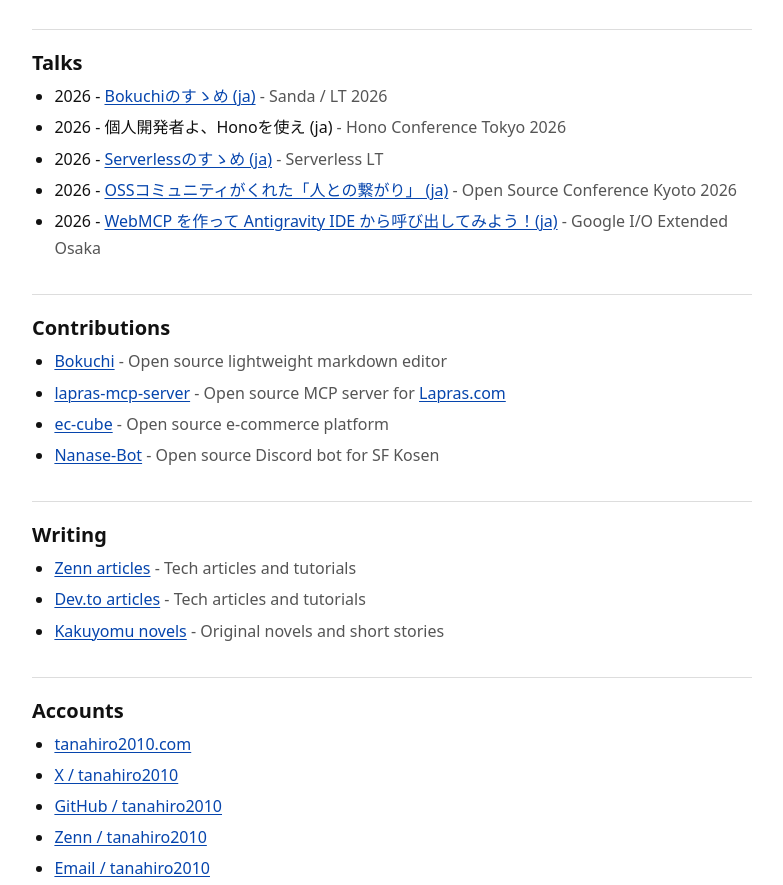
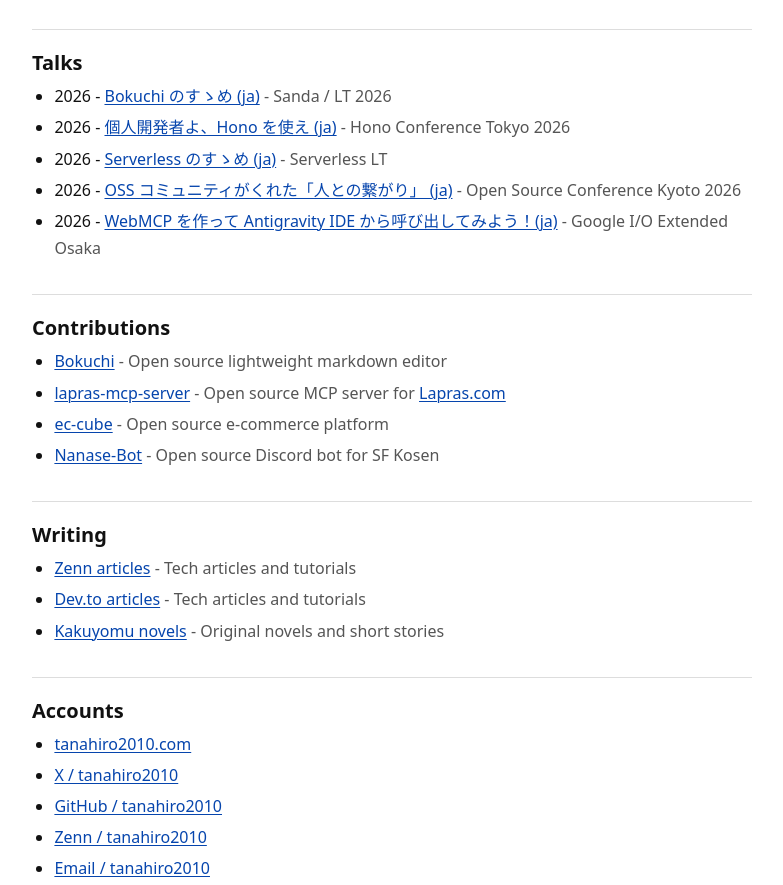
Before and after one commit to tanahiro2010/portfolio, an Astro site: page / in a window 1280 px wide. Shown: the part 2005-2890 px from the top of the page, without its empty margins (248-1031 px from the left). Built offline with nearby package versions, Linux system fonts and the light colour scheme; Astro itself is replaced by a stand-in of ours.

Commit message:
attach link

```diff
--- a/src/data/home.md
+++ b/src/data/home.md
@@ -37,6 +37,7 @@
 Working across a broad range of areas, including web, mobile, and application security.
 
 Responsibilities and experience include:
+
 - Maintaining and improving an existing production codebase
 - Refactoring and modifying legacy code
 - Identifying and fixing multiple security vulnerabilities
@@ -55,6 +56,7 @@
 Developed the frontend of a CMS using React, TypeScript, TanStack Router, and Tailwind CSS.
 
 Responsibilities and experience included:
+
 - Implementing article, user, and administrator management screens
 - Integrating the frontend with existing APIs
 - Designing routing and data-loading flows with TanStack Router
@@ -73,6 +75,7 @@
 Worked as a Security Researcher with a focus on practical security education.
 
 Responsibilities and experience included:
+
 - Creating educational materials on SQL Injection
 - Developing a sandbox environment for hands-on security training
 - Designing exercises that allowed participants to safely learn common SQL Injection concepts
@@ -87,6 +90,7 @@
 Worked on an existing WordPress-based landing page as a freelance frontend engineer.
 
 Responsibilities included:
+
 - Modifying a custom WordPress theme
 - Improving frontend performance and reducing page weight
 - Implementing SEO improvements
@@ -99,6 +103,7 @@
 Worked on the maintenance and infrastructure of existing landing pages.
 
 Responsibilities included:
+
 - Modifying three existing landing pages
 - Migrating the web server environment from Apache to Nginx
 - Configuring the new server environment and related infrastructure
@@ -111,6 +116,7 @@
 Worked on website infrastructure migration and content recovery.
 
 Responsibilities included:
+
 - Migrating the company's website to a new server environment
 - Recovering lost website content after migration issues
 - Restoring 5 pages
@@ -124,6 +130,7 @@
 Worked continuously with the company for approximately one year as a freelance engineer and marketer.
 
 Responsibilities included:
+
 - Modifying and maintaining landing pages
 - Supporting Google Ads campaigns
 - Supporting Meta Ads campaigns
@@ -137,35 +144,36 @@
 
 Worked as a freelance RPA (Robotic Process Automation) engineer for an unlisted company, focusing on automating repetitive tasks and improving efficiency.
 Scope of work included:
+
 - Developing and maintaining RPA scripts using Python and Java.
 - Automating data entry and processing tasks
 - Integrating RPA solutions with existing business processes
 
 </details>
 
-
 ## Works
 
 - 2026 - [SG / LT 2026](https://sglt.under18.dev)
-<span class="meta">- Website | Event website for Sanda Gakuen School Festival LT</span>
+  <span class="meta">- Website | Event website for Sanda Gakuen School Festival LT</span>
 - 2026 - [Yasumi?](https://yasumi.unischool.jp/)
-<span class="meta">- SaaS | LINE Bot / LIFF that notifies school closures based on weather warnings</span>
+  <span class="meta">- SaaS | LINE Bot / LIFF that notifies school closures based on weather warnings</span>
 - 2026 - [Devcast](https://devcast.work/)
-<span class="meta">- SaaS | Tech article management and distribution service</span>
+  <span class="meta">- SaaS | Tech article management and distribution service</span>
 - 2026 - [WebMCP Bridge Extension](https://github.com/gdg-jp/webmcp-bridge-extension)
-<span class="meta">- OSS | Browser extension version of WebMCP Bridge MCP</span>
+  <span class="meta">- OSS | Browser extension version of WebMCP Bridge MCP</span>
 - 2026 - [WebMCP Bridge MCP](https://github.com/gdg-jp/webmcp-bridge-mcp)
-<span class="meta">- OSS | MCP server bridging CLI and WebMCP</span>
+  <span class="meta">- OSS | MCP server bridging CLI and WebMCP</span>
 - 2026 - E.D.I.T.H
-<span class="meta">- Project | Communication assistance system for smart glasses (Alpha+ Project)</span>
+  <span class="meta">- Project | Communication assistance system for smart glasses (Alpha+ Project)</span>
 - 2024 - [ReCoron](https://re-coron.vercel.app/)
-<span class="meta">- SaaS | API based service for creating and managing cron job</span>
+  <span class="meta">- SaaS | API based service for creating and managing cron job</span>
 - 2023 - ReNovel
-<span class="meta">- SaaS | Novel publishing platform with writing, analytics, and social features</span>
+  <span class="meta">- SaaS | Novel publishing platform with writing, analytics, and social features</span>
 
 ## Awards
+
 - 2025 - 1st GA Web Novel Contest <span class="meta">- Passed the preliminary selection round</span>
-- 2024 - Neo-Page Novel Export Contest　<span class="meta">- Passed the preliminary selection round</span>
+- 2024 - Neo-Page Novel Export Contest 　<span class="meta">- Passed the preliminary selection round</span>
 
 ## Community
 
@@ -182,13 +190,14 @@
 
 ## Talks
 
-- 2026 - [Bokuchiのすゝめ (ja)](https://sglt.under18.dev/sessions/bokuchi) <span class="meta">- Sanda / LT 2026</span>
-- 2026 - 個人開発者よ、Honoを使え (ja) <span class="meta">- Hono Conference Tokyo 2026</span>
-- 2026 - [Serverlessのすゝめ (ja)](https://speakerdeck.com/tanahiro2010/serverless-no-susume) <span class="meta">- Serverless LT</span>
-- 2026 - [OSSコミュニティがくれた「人との繋がり」 (ja)](https://speakerdeck.com/tanahiro2010/osskomiyuniteigakureta-ren-tonoxi-gari) <span class="meta">- Open Source Conference Kyoto 2026</span>
+- 2026 - [Bokuchi のすゝめ (ja)](https://sglt.under18.dev/sessions/bokuchi) <span class="meta">- Sanda / LT 2026</span>
+- 2026 - [個人開発者よ、Hono を使え (ja)](https://speakerdeck.com/tanahiro2010/kojin-kaihatsusha-yo-hono-o-tsukae-ojisan-ver) <span class="meta">- Hono Conference Tokyo 2026</span>
+- 2026 - [Serverless のすゝめ (ja)](https://speakerdeck.com/tanahiro2010/serverless-no-susume) <span class="meta">- Serverless LT</span>
+- 2026 - [OSS コミュニティがくれた「人との繋がり」 (ja)](https://speakerdeck.com/tanahiro2010/osskomiyuniteigakureta-ren-tonoxi-gari) <span class="meta">- Open Source Conference Kyoto 2026</span>
 - 2026 - [WebMCP を作って Antigravity IDE から呼び出してみよう！(ja)](https://learn.gdgs.jp/webmcp-agent/) <span class="meta">- Google I/O Extended Osaka</span>
 
 ## Contributions
+
 - [Bokuchi](https://github.com/Bokuchi-Editor/bokuchi) <span class="meta">- Open source lightweight markdown editor</span>
 - [lapras-mcp-server](https://github.com/lapras-inc/lapras-mcp-server) <span class="meta">- Open source MCP server for Lapras.com</span>
 - [ec-cube](https://github.com/ec-cube/ec-cube) <span class="meta">- Open source e-commerce platform</span>
```
